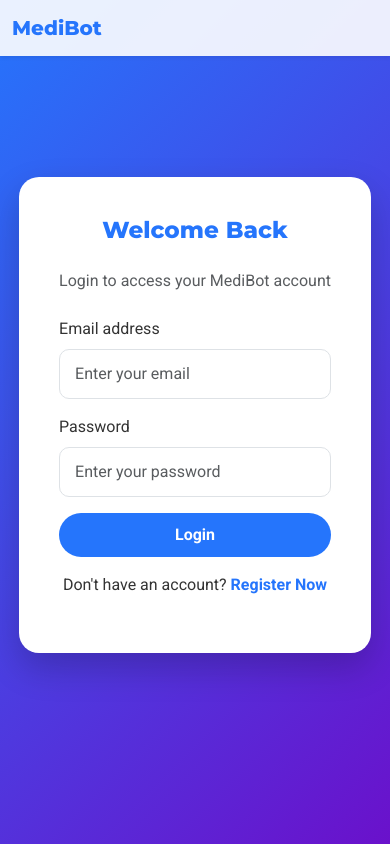
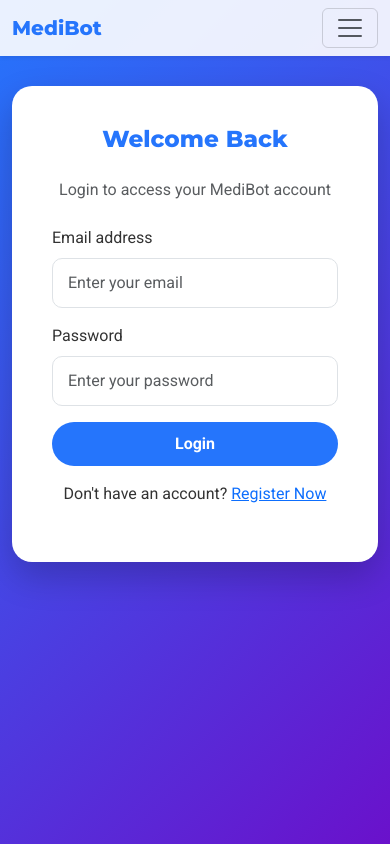
Before and after one commit to SalvaSoumya/MDEIBOT--A-MEDICAL-CHAT-ASSISTANT, a website: page frontendcloud/login.html in a window 390 px wide. Drawn offline with nearby package versions, Linux system fonts and the light colour scheme.

Commit message:
Update login.html

```diff
--- a/frontendcloud/login.html
+++ b/frontendcloud/login.html
@@ -22,6 +22,7 @@
       padding: 40px;
       background: #fff;
       box-shadow: 0 15px 35px rgba(0,0,0,0.2);
+      margin-top: 30px;
     }
     .login-card h3 {
       font-family: 'Montserrat', sans-serif;
@@ -41,8 +42,6 @@
       transition: all 0.3s ease;
     }
     .btn-primary:hover { background: #1a5ed8; }
-    p.text-center a { color: #2575fc; font-weight: 600; text-decoration: none; }
-    p.text-center a:hover { text-decoration: underline; }
   </style>
 </head>
 <body>
@@ -51,7 +50,10 @@
 <nav class="navbar navbar-expand-lg shadow-sm">
   <div class="container">
     <a class="navbar-brand" href="index.html">MediBot</a>
-    <div class="collapse navbar-collapse">
+    <button class="navbar-toggler" type="button" data-bs-toggle="collapse" data-bs-target="#navbarNav">
+      <span class="navbar-toggler-icon"></span>
+    </button>
+    <div class="collapse navbar-collapse" id="navbarNav">
       <ul class="navbar-nav ms-auto">
         <li class="nav-item"><a class="nav-link" href="index.html">Home</a></li>
         <li class="nav-item"><a class="nav-link" href="register.html">Register</a></li>
@@ -61,8 +63,10 @@
 </nav>
 
 <!-- Login Form -->
-<div class="container d-flex justify-content-center align-items-center" style="min-height:85vh;">
-  <div class="login-card col-md-5">
+<div class="container">
+  <div class="row justify-content-center">
+    <div class="col-md-5">
+      <div class="login-card">
         <h3 class="text-center mb-4">Welcome Back</h3>
         <p class="text-center text-muted mb-4">Login to access your MediBot account</p>
         <form id="loginForm">
@@ -79,18 +83,24 @@
         </form>
       </div>
     </div>
+  </div>
+</div>
 
 <!-- Bootstrap & Axios -->
 <script src="https://cdn.jsdelivr.net/npm/bootstrap@5.3.2/dist/js/bootstrap.bundle.min.js"></script>
 <script src="https://cdn.jsdelivr.net/npm/axios/dist/axios.min.js"></script>
 <script>
+// API Configuration - UPDATED FOR PRODUCTION
+const API_BASE_URL = "https://mdeibot.onrender.com";
+
 document.getElementById('loginForm').addEventListener('submit', async (e)=>{
   e.preventDefault();
   const email = document.getElementById('email').value;
   const password = document.getElementById('password').value;
 
   try {
-    const res = await axios.post('http://localhost:5000/api/auth/login', {email, password});
+    // UPDATED: Using production API URL
+    const res = await axios.post(`${API_BASE_URL}/api/auth/login`, {email, password});
     alert('Login successful!');
     window.location.href = "index.html";  // Redirect to home
   } catch(err){
```
Lines whose indentation alone changed are shown as unchanged.
